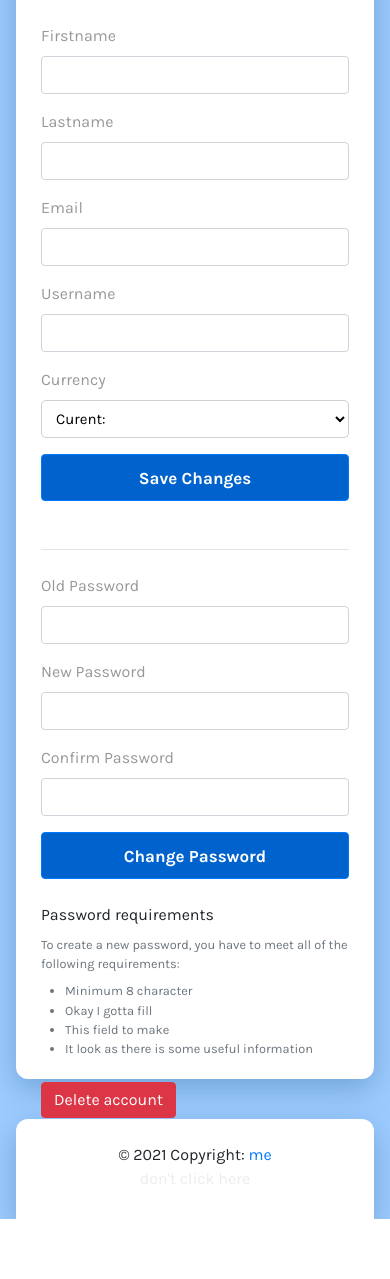
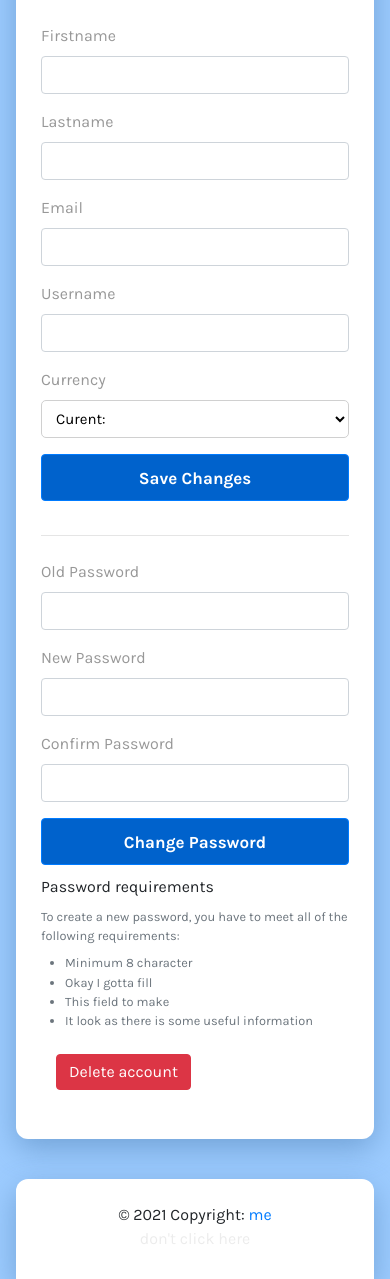
Before and after one commit to vairiskovels/log-it-app, a Flask app: template templates/account.html in a window 390 px wide. Shown: the part 171-1450 px from the top of the page. Before the commit the page ends 1390 px from the top, so only its background shows below. Run offline with Flask 2, Linux system fonts and the light colour scheme; the template is opened without the code that fills it, so the values that code supplies are empty; some libraries are stand-ins or nearby versions.

Commit message:
changed styles and account.html

```diff
--- a/static/styles/styles.css
+++ b/static/styles/styles.css
@@ -82,7 +82,7 @@ body {
 }
 
 .account-container {
-    height: 1350px;
+    height: 1000px;
 }
 
 @media all and (max-width: 1000px) {
@@ -96,7 +96,7 @@ body {
     }
 
     .account-container {
-        height: 1250px;
+        height: 1310px;
     }
 
 }
@@ -171,7 +171,6 @@ body {
         font-weight: bold;
         line-height: 20px;
         color: #fff;
-        margin-bottom: 24px;
     }
 }
 
--- a/templates/account.html
+++ b/templates/account.html
@@ -85,7 +85,9 @@
                     </div>
                 </div>
             </form>
-            <a class="btn btn-danger" href="#" role="button">Delete account</a>
+            <div class="col-md-6">
+                <a class="btn btn-danger" href="#" role="button">Delete account</a>
+            </div>
         </div>
     </div>
     </div>
```
